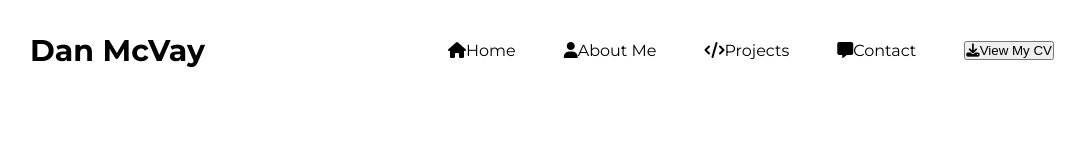
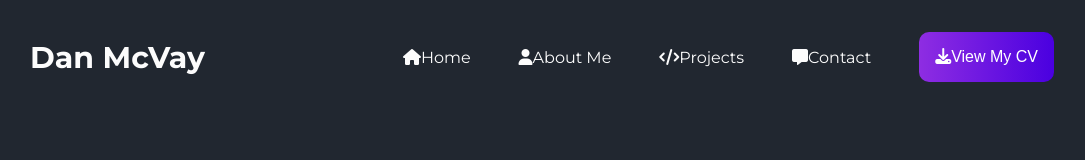
Before and after one commit to DjMcvay142/personal-portfolio, a plain HTML site: page index.html in a window 1280 px wide. Shown: the whole page, without its empty margins (98-1183 px from the left). Drawn offline with Linux system fonts and the light colour scheme.

Commit message:
Button Styling
Styled the button with a gradient

```diff
--- a/styles.css
+++ b/styles.css
@@ -5,6 +5,8 @@
 
 body {
   font-family: Montserrat, sans-serif;
+  background-color: #212730;
+  color: #fcfcfc;
 }
 
 header {
@@ -30,11 +32,15 @@ header {
 
 .nav-logo {
   font-size: 1.25rem;
+  display: flex;
+  flex-direction: row;
+  gap: 0.5rem;
 }
 
 .nav-links ul {
   display: flex;
   flex-direction: row;
+  align-items: center;
   gap: 3rem;
   list-style: none;
 }
@@ -44,3 +50,17 @@ header {
   font-size: 1rem;
   position: relative;
 }
+
+.nav-button {
+  background: #8e2de2;
+  background: linear-gradient(
+    90deg,
+    rgba(142, 45, 226, 1) 0%,
+    rgba(74, 0, 224, 1) 100%
+  );
+  color: white;
+  border-radius: 10px;
+  border: none;
+  padding: 1rem;
+  font-size: 1rem;
+}
```
